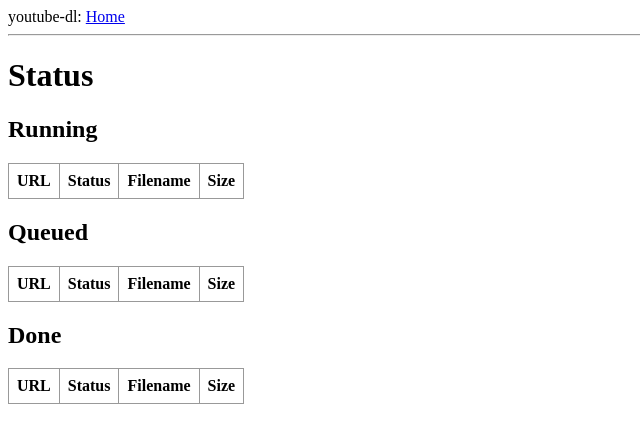
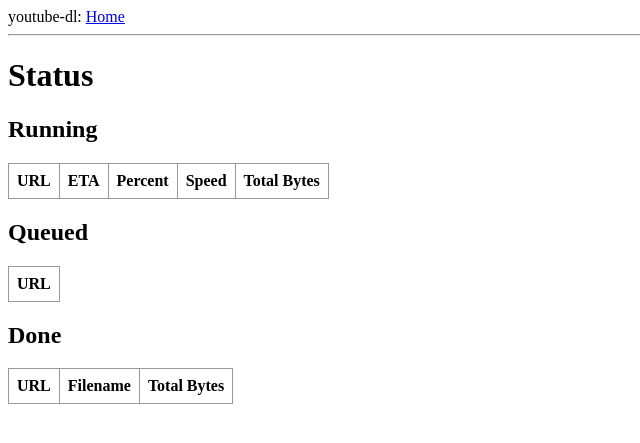
Before and after one commit to mfgering/yt_server, a Flask app: page /status in a window 1280 px wide. Shown: the top 443 px of the page, without its empty margins (0-640 px from the left). Run offline with Flask 2, Linux system fonts and the light colour scheme; lists and menus that the app fills with data are empty.

Commit message:
progress

```diff
--- a/app/routes.py
+++ b/app/routes.py
@@ -2,6 +2,7 @@ from flask import render_template, flash, redirect
 import downloader
 from app import app
 from app.forms import LoginForm, DownloadForm
+#TODO: Add link for download log details
 
 @app.route('/', methods=['GET', 'POST'])
 @app.route('/index', methods=['GET', 'POST'])
@@ -22,7 +23,7 @@ def login():
 	form = LoginForm()
 	if form.validate_on_submit():
 		flash('Login requested for user {}, remember_me={}'.format(
-            form.username.data, form.remember_me.data))
+			form.username.data, form.remember_me.data))
 		return redirect('/index')
 	return render_template('login.html', title='Sign In', form=form)
 
@@ -46,16 +47,27 @@ def _get_thread_status(items):
 	result_data = []
 	for thrd in items:
 		j_data = {"url": thrd.url, "log": thrd.get_log()}
-		status = "not downloaded"
-		filename = "unknown"
-		total_bytes = 0
 		if thrd.progress is not None:
-			status = thrd.progress['status']
-			if status == 'finished':
-				filename = thrd.progress['filename']
-				total_bytes = thrd.progress['total_bytes']
-		j_data['status'] = status
-		j_data['filename'] = filename
-		j_data['total_bytes'] = total_bytes
+			j_data['ETA'] = thrd.progress.get('_eta_str', '')
+			j_data['Percent'] = thrd.progress.get('_percent_str', '')
+			j_data['Status'] = thrd.progress.get('status', '')
+			j_data['Filename'] = thrd.progress.get('filename', '')
+			j_data['Total Bytes'] = sizeof_fmt(thrd.progress.get('total_bytes', '0'), '')
+			j_data['Speed'] = thrd.progress.get('_speed_str', '')
 		result_data.append(j_data)
 	return result_data
+
+def sizeof_fmt(num, suffix='o'):
+	"""Readable file size
+
+	:param num: Bytes value
+	:type num: int
+	:param suffix: Unit suffix (optional) default = o
+	:type suffix: str
+	:rtype: str
+	"""
+	for unit in ['', 'k', 'M', 'G', 'T', 'P', 'E', 'Z']:
+		if abs(num) < 1024.0:
+			return "%3.1f %s%s" % (num, unit, suffix)
+		num /= 1024.0
+	return "%.1f%s%s" % (num, 'Yi', suffix)
--- /dev/null
+++ b/app/static/app.js
@@ -0,0 +1 @@
+console.log("We are javascripting!");
--- /dev/null
+++ b/app/static/status.js
@@ -0,0 +1,5 @@
+document.addEventListener("DOMContentLoaded", function(){
+  setTimeout(function(){
+    window.location.reload(1);
+ }, 5000);
+});
--- a/app/templates/base.html
+++ b/app/templates/base.html
@@ -1,6 +1,8 @@
 <html>
     <head>
       <link rel="stylesheet" href="{{ url_for('static', filename='main.css') }}">
+      {% block headblock %}{% endblock %}
+      <script src="{{ url_for('static', filename='app.js') }}"></script>
       {% if title %}
       <title>{{ title }}</title>
       {% else %}
--- a/app/templates/download.html
+++ b/app/templates/download.html
@@ -1,4 +1,5 @@
 {% extends "base.html" %}
+
 {% macro with_errors(field) %}
     <div class="form_field">
     {% if field.label %}
@@ -14,6 +15,7 @@
     </div>
 {% endmacro %}
 
+
 {% block content %}
     <h1>Download</h1>
     <form action="" method="post" novalidate>
--- a/app/templates/status.html
+++ b/app/templates/status.html
@@ -1,24 +1,27 @@
 {% extends "base.html" %}
-{% macro dl_table(dl_items, css_class) %}
+{% block headblock %}
+    <script src="{{ url_for('static', filename='status.js') }}"></script>
+{% endblock %}
+{% macro dl_table(dl_items, css_class, extra_cols) %}
     <div class="{{css_class}}">
       <table>
         <thead>
           <tr>
             <th>URL</th>
-            <th>Status</th>
-            <th>Filename</th>
-            <th>Size</th>
+            {% for extra in extra_cols %}
+              <th>{{ extra }}</th>
+            {% endfor %}
           </tr>
         </thead>
         <tbody>
-          {%for j in dl_items%}
+          {% for j in dl_items %}
           <tr>
             <td>{{j.url|urlize}}</td>
-            <td>{{j.status}}</td>
-            <td>{{j.filename}}</td>
-            <td>{{ j.total_bytes|filesizeformat }}</td>
+            {% for extra in extra_cols %}
+              <th>{{ j[extra] }}</th>
+            {% endfor %}
           </tr>
-        {%endfor%}
+        {% endfor %}
         </tbody>
       </table>
     </div>
@@ -27,9 +30,9 @@
 {% block content %}
   <h1>Status</h1>
   <h2>Running</h2>
-    {{dl_table(context.running, 'dl-running')}}
+    {{dl_table(context.running, 'dl-running', ['ETA', 'Percent', 'Speed', 'Total Bytes'])}}
   <h2>Queued</h2>
-    {{dl_table(context.queued, 'dl-queued')}}
+    {{dl_table(context.queued, 'dl-queued', [])}}
   <h2>Done</h2>
-    {{dl_table(context.done, 'dl-done')}}
+    {{dl_table(context.done, 'dl-done', ['Filename', 'Total Bytes'])}}
 {%endblock%}
--- a/config.py
+++ b/config.py
@@ -2,6 +2,6 @@ import os
 
 class Config(object):
 	SECRET_KEY = os.environ.get("SECRET_KEY") or "sske89822Jl..234BBB--=SSS298234"
-	MAX_CONCURRENT_DL = 2
+	MAX_CONCURRENT_DL = 3
 	OUTPUT_TEMPLATE = "//alpha.dawson/test/vids/yt/%(title)s.%(ext)s"
 	TEMPLATES_AUTO_RELOAD = True
```
